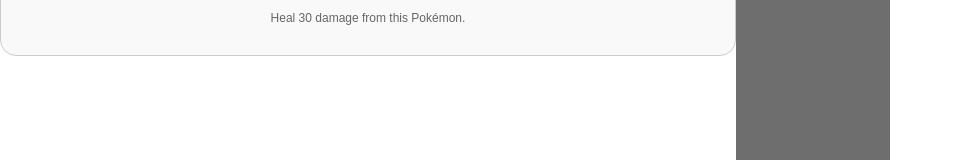
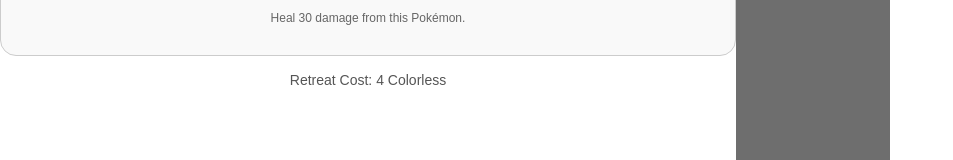
Before and after one commit to loonaticx/minipokeproxy, a React (Vite) app: page / in a window 1280 px wide. Shown: the part 569-729 px from the top of the page, without its empty margins (0-953 px from the left). Built offline with nearby package versions, Linux system fonts and the light colour scheme.

Commit message:
retreat costs

```diff
--- a/src/App.tsx
+++ b/src/App.tsx
@@ -1,5 +1,13 @@
 import React, {useRef, useState} from "react";
 import html2canvas from "html2canvas";
+
+function countIdenticalElements<T>(arr: T[]): Map<T, number> {
+    const counts: Map<T, number> = {};
+    for (const element of arr) {
+        counts[element] = (counts[element] || 0) + 1;
+    }
+    return counts;
+}
 
 const PokemonCard = ({data}) => {
     const cardRef = useRef(null);
@@ -7,7 +15,8 @@
 
     if (!data) return <p>Loading...</p>;
 
-    const {name, hp, types, attacks} = data;
+    const {name, hp, types, attacks, weaknesses, retreatCost} = data;
+    const retreatElements = countIdenticalElements(retreatCost);
 
     const generateImage = () => {
         if (!cardRef.current) return;
@@ -61,6 +70,11 @@
                         </div>
                     ))}
                 </div>
+                {Object.entries(retreatElements).map(([type, count]) => (
+                    <p key={type} style={{fontSize: "14px", color: "#555"}}>
+                        Retreat Cost: {count} {type}
+                    </p>
+                ))}
             </div>
             <button
                 onClick={generateImage}
@@ -108,6 +122,18 @@
             damage: "90",
             text: "Heal 30 damage from this Pokémon."
         }
+    ],
+    weaknesses: [
+        {
+            type: "Fire",
+            value: "×2"
+        }
+    ],
+    retreatCost: [
+        "Colorless",
+        "Colorless",
+        "Colorless",
+        "Colorless"
     ]
 };
 
```
